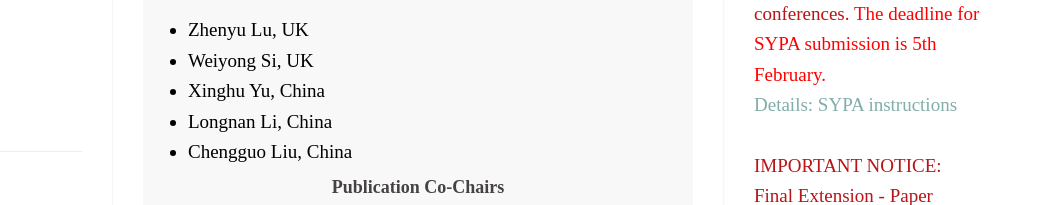
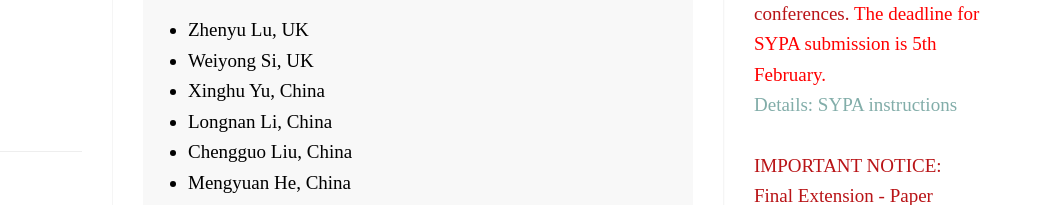
Before and after one commit to ieee-ies/icit2024.ieee-ies.org, a plain HTML site: page committees.html in a window 1280 px wide. Shown: the part 2625-2830 px from the top of the page, 222-1280 px from the left. Drawn offline with Linux system fonts and the light colour scheme.

Commit message:
Update committees.html

```diff
--- a/committees.html
+++ b/committees.html
@@ -142,7 +142,8 @@ h4 {
                     <li style="color: #000000">Xinghu Yu, China
 		    <li style="color: #000000">Longnan Li, China
 		    <li style="color: #000000">Chengguo Liu, China
-                    </li>
+                    <li style="color: #000000">Mengyuan He, China
+		    </li>
                   </ul>
 
                   <h4 style="color: #464242">Publication Co-Chairs</h4>
```
